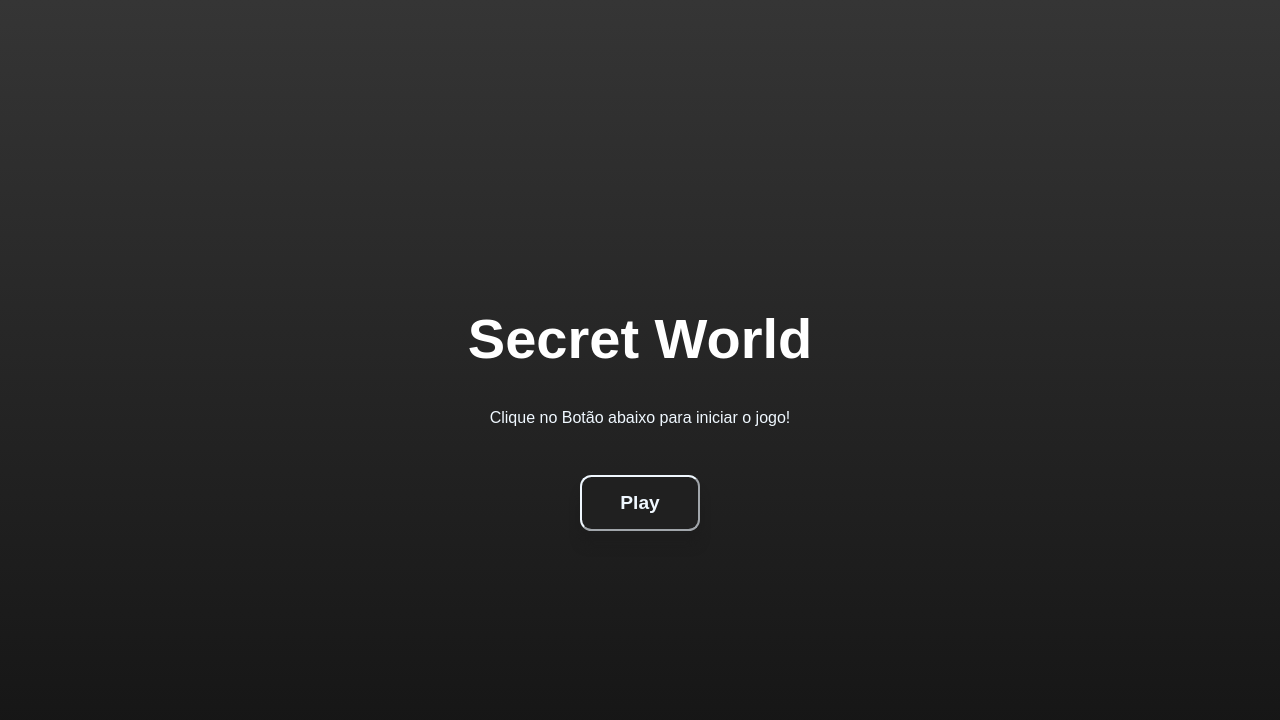
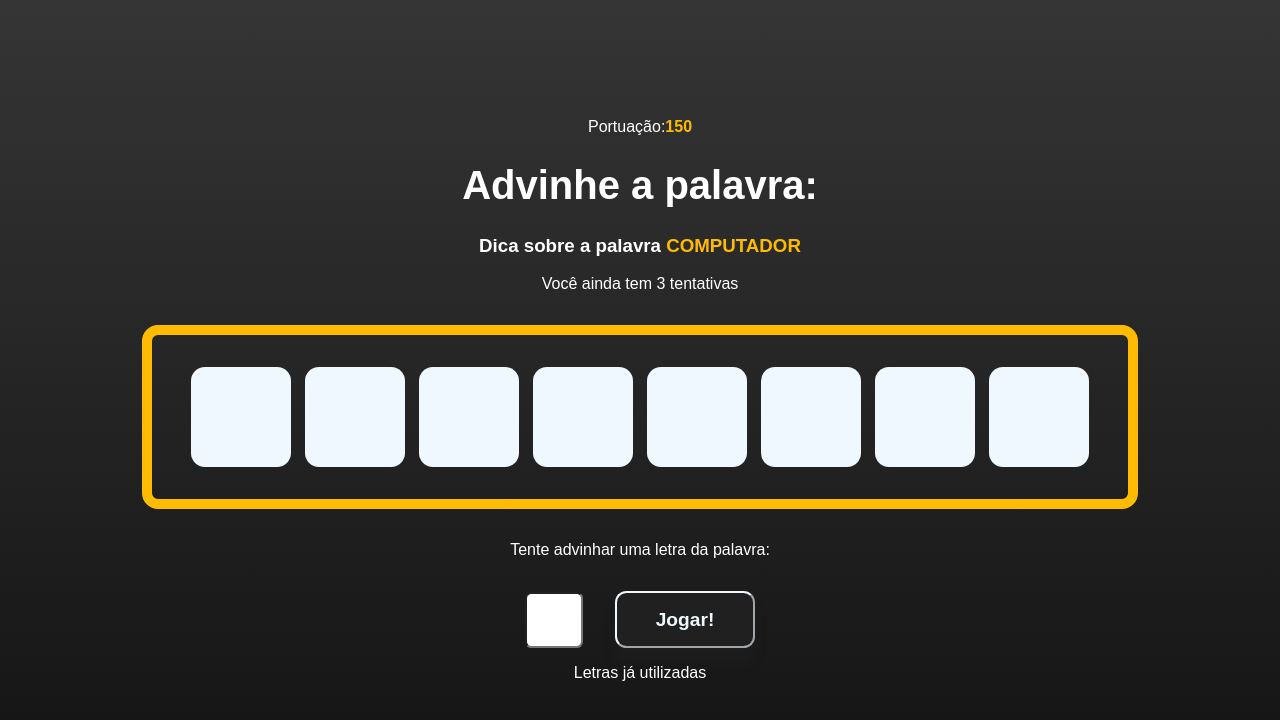
Before and after one commit to Phrdavis/secret-world, a React (Vite) app: page / in a window 1280 px wide. Shown: the top 720 px of the page. Built offline with nearby package versions, Linux system fonts and the light colour scheme.

Commit message:
Ajuste de callbacks

```diff
--- a/src/App.jsx
+++ b/src/App.jsx
@@ -36,7 +36,7 @@
   const [guesses, setGuesses] = useState(guessesQtd);
   const [score, setScore] = useState(scorePoint);
 
-  const pickWordAndCategory = () =>{
+  const pickWordAndCategory = useCallback(() =>{
 
     const categories = Object.keys(words)
     const category = categories[Math.floor(Math.random() * categories.length)];
@@ -44,9 +44,11 @@
     const word = words[category][Math.floor(Math.random() * words[category].length)];
 
     return {word, category};
-  }
+  }, [words]);
 
-  const startGame = () =>{
+  const startGame = useCallback(() =>{
+
+    clearLetterStates();
 
     const {word, category} =pickWordAndCategory();
 
@@ -54,16 +56,13 @@
 
     wordLetters = wordLetters.map(letter => letter.toLowerCase());
 
-    console.log(word, category)
-    console.log(wordLetters)
-
     setPickedWord(word);
     setPickedCategory(category);
     setLetters(wordLetters);
 
     setGameStage(stages[1].name)
 
-  }
+  }, [pickWordAndCategory]);
 
   const verifyLetter = (letter) =>{
 
@@ -107,6 +106,21 @@
 
   }, [guesses]);
 
+
+  useEffect(()=>{
+
+    const uniqueLetter = [... new Set(letters)];
+
+    if(uniqueLetter.length === guessedLetters.length){
+
+      setScore((score) => score + scorePoint);
+
+      startGame();
+
+    }
+
+  }, [guessedLetters, letters, startGame])
+
   const retry = () =>{
 
     setScore(0);
```
